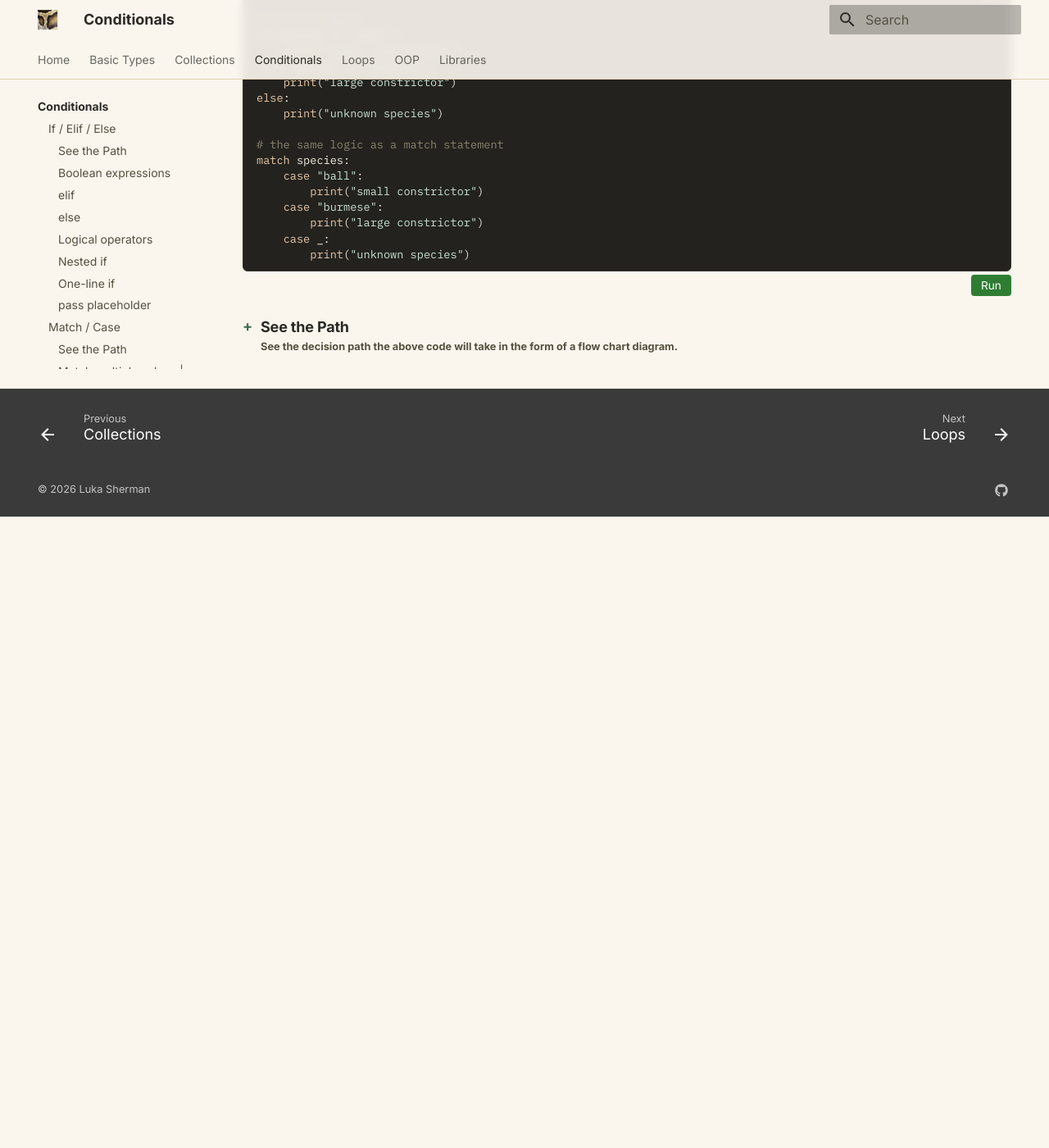
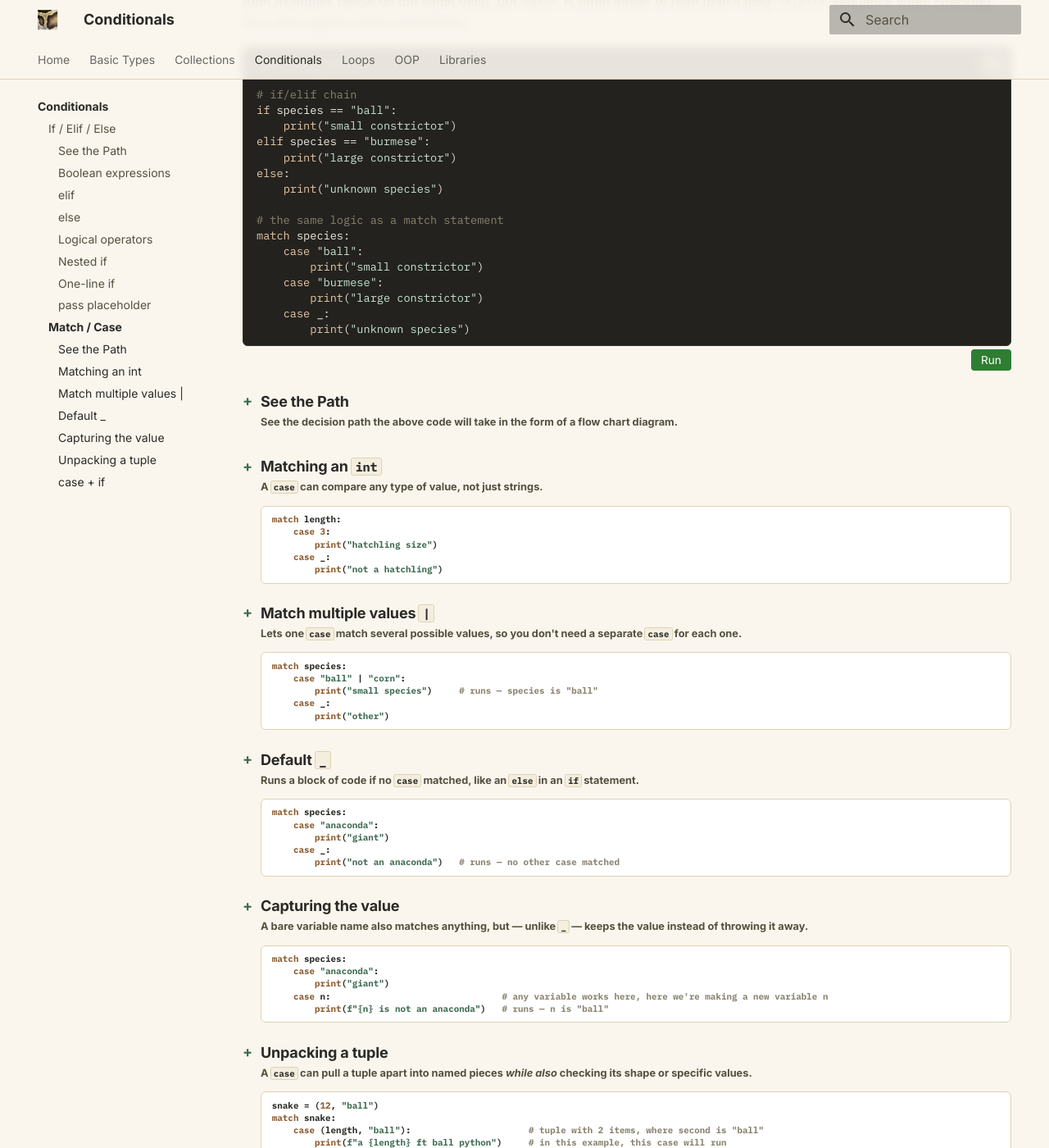
Before and after one commit to luka-sherman/python-field-guide, an MkDocs documentation site: the page built from docs/conditionals.md, in a window 1280 px wide and 1400 px high, scrolled down 2630 px. Shown: the whole window at 82% size. Built offline with MkDocs 1.6.1 and Material for MkDocs 9.7.7, drawn with Linux system fonts in a browser that asks for light colours; nearby versions of some CDN libraries; before the commit the page ends 3260 px from its top, so only the background shows below that; some of the changed text lies outside the part shown.

Commit message:
rewrite match case section

````diff
--- a/docs/conditionals.md
+++ b/docs/conditionals.md
@@ -6,8 +6,8 @@ The condition ends with a colon `:`, and every line meant to run as part of that
 
 | Statement              | Example                                                                                                                                                                       | When to use                                                          |
 |------------------------|--------------------------------------------------------------------------------------------------------------------------------------------------------------------------------|-----------------------------------------------------------------------|
-| `if` / `elif` / `else` | <pre><code class="language-python-ref">if length &gt; 15:&#10;    print("giant")&#10;elif length &gt; 8:&#10;    print("large")&#10;else:&#10;    print("small")</code></pre> | The general-purpose default — works for any condition, so use this unless `match` is clearly a better fit |
-| `match` / `case`       | <pre><code class="language-python-ref">match species:&#10;    case "ball":&#10;        print("small")&#10;    case _:&#10;        print("other")</code></pre> | Comparing one value against several specific, known possibilities     |
+| `if` / `elif` / `else` | <pre><code class="language-python-ref">if length &gt; 15:&#10;    print("giant")&#10;elif length &gt; 8:&#10;    print("large")&#10;else:&#10;    print("small")</code></pre> | The general-purpose default — ranges, comparisons, or checking unrelated things, so use this unless `match` is clearly a better fit |
+| `match` / `case`       | <pre><code class="language-python-ref">species="ball"&#10;match species:&#10;    case "ball":&#10;        print("ball python")&#10;    case _:&#10;        print("other")&#10;&#10;snake = (12, "ball")&#10;match snake:&#10;    case (length, "ball"):&#10;        print(f"a {length} ft ball python")&#10;    case (length, species):&#10;        print(f"a {length} ft {species}")</code></pre> | Comparing one value against exact, known possibilities — or splitting a tuple into named pieces while checking its values |
 
 ## If / Elif / Else
 
@@ -84,7 +84,7 @@ elif [boolean expression]:
 
 </summary>
 
-A **boolean expression** is just a boolean value (`True` or `False`) or anything that produces one — like a comparison (`>`, `<`, `==`, and so on). This is what `if` checks: not the raw numbers or text themselves, but the `True`/`False` result of comparing them. Every `if` follows this same shape:
+A **boolean expression** is just a boolean value (`True` or `False`) or anything that produces one — like a comparison (`>`, `<`, `==`, and so on). This is what `if` checks: not the raw numbers or text themselves, but the `True`/`False` result of comparing them. Elsewhere on this page, "**condition**" means the exact same thing — it's just the more common everyday word for a boolean expression, especially when it's sitting right after `if` or `elif`. Every `if` follows this same shape:
 
 A comparison looks different depending on the type of value being checked, as shown below.
 
@@ -175,19 +175,17 @@ Checks another condition, but only if the ones above it were False.
 
 ```python-ref
 length = 12
-if length > 15:
+if length > 15:       # this condition is false
     print("giant")
-elif length > 8:
-    print("large")     # runs — 12 > 8, and nothing below it gets checked
+elif length > 8:      # this condition is true
+    print("large")    # runs, then exits chain
 elif length > 4:
     print("medium")
-else:
-    print("small")
 ```
 
 </summary>
 
-`elif` ("else if") is checked only if every condition above it was `False`. Python runs the first branch whose condition is `True` and skips the rest, no matter how many `elif`s follow.
+`elif` is short for "else if," and if the initial `if` statement was `False` it offers an additional chance for a condition to be checked. They are ordered so that they only run if every condition above it was `False`. Python runs the first branch whose condition is `True` and skips the rest, no matter how many `elif`s follow.
 
 ```python
 length = 12
@@ -263,9 +261,9 @@ length > 10 or venomous    # True or False → True
 
 </summary>
 
-[Boolean expressions](#a-boolean-expression-is-needed-for-every-ifelif) like the ones above can be combined with `and`, `or`, and `not`, so a single `if`/`elif` condition can check more than one thing at once.
+A and B here are [boolean expressions](#boolean-expressions).
 
-| `A`                                       | `not A` — flips `A` to its opposite       |
+| `A`                                       | `not A` — flips to the opposite       |
 |---------------------------------------------|----------------------------------------------|
 | <span class="pt-bool-true">True</span>    | <span class="pt-bool-false">False</span> |
 | <span class="pt-bool-false">False</span>  | <span class="pt-bool-true">True</span>   |
@@ -278,7 +276,7 @@ length > 10 or venomous    # True or False → True
 | <span class="pt-bool-false">False</span>  | <span class="pt-bool-false">False</span>  | <span class="pt-bool-false">False</span>  | <span class="pt-bool-false">False</span>  |
 
 
-When several logical operators appear together, Python evaluates `not` first, then `and`, then `or`. Even when parentheses aren't required, they often make the condition much easier to read.
+**Order of Operations:** When several logical operators appear together, Python evaluates `not` first, then `and`, then `or`. Even when parentheses aren't required, they often make the condition much easier to read.
 
 ```python
 length = 12
@@ -317,7 +315,7 @@ if length > 10:
 
 </summary>
 
-An `if` can contain another `if`, checked only once the outer condition is already `True` — Each level of nesting adds another decision. If both conditions are simple, combining them with [`and`](#logical-operators-not-and-or-let-a-single-if-check-more-than-one-condition) is usually clearer than nesting.
+An `if` can contain another `if`, checked only once the outer condition is already `True` — Each level of nesting adds another decision. If both conditions are simple, combining them with [`and`](#logical-operators) is usually clearer than nesting.
 
 ```python
 length = 12
@@ -371,12 +369,12 @@ Temporarily fill an empty block when you're not ready to write the inside code y
 
 ```python-ref
 if venomous:
-    pass    # placeholder — does nothing, but keeps the block syntactically valid
+    pass    # placeholder — does nothing, but prevents a syntax error
 ```
 
 </summary>
 
-Python doesn't allow an empty block after a colon. `pass` does nothing, but acts as a placeholder until you're ready to add code.
+Python doesn't allow an empty block after a colon. `pass` does nothing, but acts as a placeholder until you're ready to add code so that the empty block won't cause a syntax error in the meantime.
 
 ```python
 venomous = True
@@ -448,6 +446,38 @@ flowchart TD
     linkStyle 8 stroke:#3f6b52,stroke-width:2px
 ```
 
+</details>
+
+<details markdown="block" class="pt-collapsible">
+<summary markdown="block">
+
+### Matching an `int`
+
+A `case` can compare any type of value, not just strings.
+{: .pt-subheading }
+
+```python-ref
+match length:
+    case 3:
+        print("hatchling size")
+    case _:
+        print("not a hatchling")
+```
+
+</summary>
+
+```python
+length = 3
+
+match length:
+    case 3:
+        print("hatchling size")
+    case _:
+        print("not a hatchling")
+```
+
+</details>
+
 <details markdown="block" class="pt-collapsible">
 <summary markdown="block">
 
@@ -514,7 +540,99 @@ match species:
 <details markdown="block" class="pt-collapsible">
 <summary markdown="block">
 
-### Adding an `if` to a `case` only runs it when a second condition is also `True`
+### Capturing the value
+
+A bare variable name also matches anything, but — unlike `_` — keeps the value instead of throwing it away.
+{: .pt-subheading }
+
+```python-ref
+match species:
+    case "anaconda":
+        print("giant")
+    case n:                                # any variable works here, here we're making a new variable n
+        print(f"{n} is not an anaconda")   # runs — n is "ball"
+```
+
+</summary>
+
+Placed last, a bare name acts as a catch-all like `_`, except it also stores the matched value (`species` or `length` here) in that name, so the block below can use it instead of just handling an unknown case blindly.
+
+```python
+species = "ball"
+
+match species:
+    case "anaconda":
+        print("giant")
+    case "burmese":
+        print("large")
+    case n:                    # any variable name works here, not just n
+        print(f"{n} is not an anaconda or burmese")
+
+
+length = 2
+
+match length:
+    case 0:
+        print("no length recorded")
+    case 1 | 2:
+        print("hatchling size")
+    case n:                    # any variable name works here, not just n
+        print(f"length is {n} ft")
+```
+
+</details>
+
+<details markdown="block" class="pt-collapsible">
+<summary markdown="block">
+
+### Unpacking a tuple
+
+A `case` can pull a tuple apart into named pieces *while also* checking its shape or specific values.
+{: .pt-subheading }
+
+```python-ref
+snake = (12, "ball")
+match snake:
+    case (length, "ball"):                      # tuple with 2 items, where second is "ball"
+        print(f"a {length} ft ball python")     # in this example, this case will run
+    case (length, species):                     # tuple with any 2 items
+        print(f"a {length} ft {species} python")
+    case (length,):                             # tuple with any 1 item
+        print(f"just a length: {length}")
+    case _:                                     # 0 items, or tuple with more than 2 items
+        print("invalid format")
+```
+
+</summary>
+
+A `match` can pick a different `case` depending on the tuple's length or the value in a specific position, while *still* unpacking the rest into names — all in one step, as shown below.
+
+```python
+snake = (12, "ball")
+
+length, species = snake   # regular assignment — always unpacks the same way,
+print(species, length)    # would crash on a 1- or 3-item tuple, and can't pick a different case based on species
+
+match snake:
+    case (length, "ball"):     # 2 items, second is 'ball'
+        print(f"a {length} ft ball python")
+    case (length, species):    # 2 items, any other species
+        print(f"a {length} ft {species}")
+    case (length,):             # 1 item — comma makes this a 1-tuple pattern
+        print(f"just a length: {length}")
+    case _:                     # 0 items, or more than 2
+        print("0 items, or more than 2")
+```
+
+</details>
+
+<details markdown="block" class="pt-collapsible">
+<summary markdown="block">
+
+### `case` + `if`
+
+Only run the block of code if there's a `case` match *and* the `if` condition is also `True`.
+{: .pt-subheading }
 
 ```python-ref
 length = 12
@@ -527,7 +645,7 @@ match length:
 
 </summary>
 
-A `case` can store the matched value in a variable (here `n`) and add an `if` condition. That branch only runs if both the value matches and the `if` condition is `True`.
+Adding `if [condition]` after a pattern turns it into a guard — the branch only runs if the pattern matches *and* the condition is `True`. If the guard is `False`, Python moves on to the next `case` even though the pattern itself matched.
 
 ```python
 length = 12
````
Also changed, not shown: other parts of docs/conditionals.md (+2 -6 lines).
